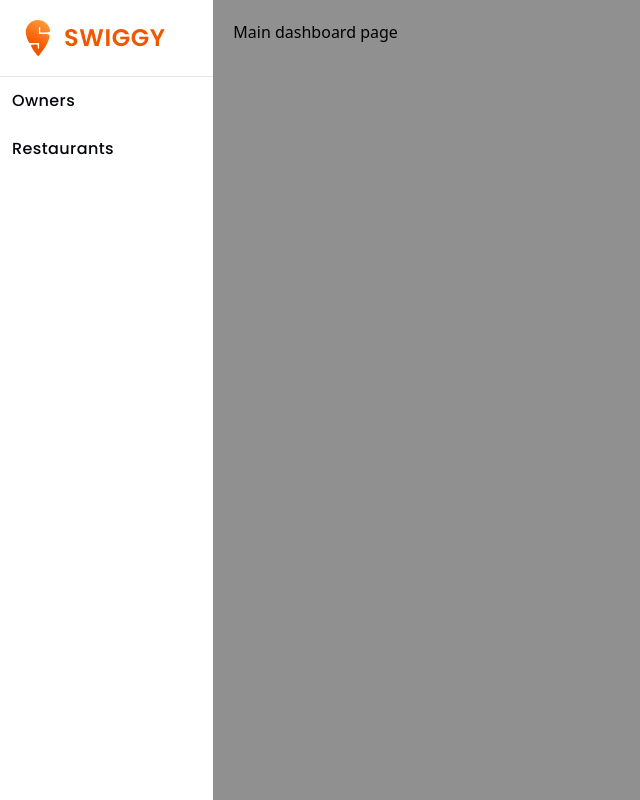
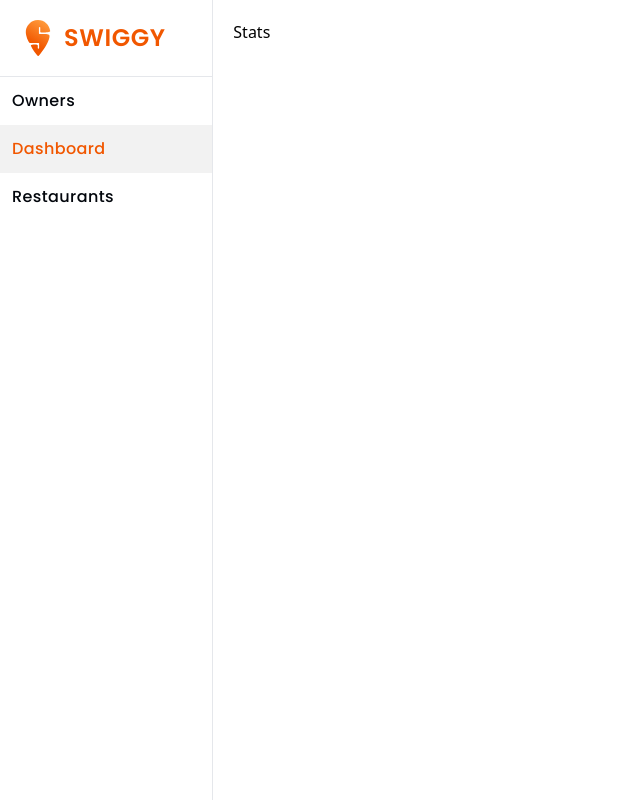
Before and after one commit to hrithikscube/swiggy-clone, a Next.js app: page /dashboard in a window 1280 px wide. Shown: the whole page, without its empty margins (0-640 px from the left). Built offline with nearby package versions, Linux system fonts and the light colour scheme.

Commit message:
swiggy admin panel

```diff
--- a/src/components/common/Logo.jsx
+++ b/src/components/common/Logo.jsx
@@ -1,12 +1,15 @@
+import Link from 'next/link';
 import React from 'react'
 
 const Logo = () => {
     return (
         <div className='flex items-center justify-start'>
-            <div className='flex items-center gap-2'>
-                <img src="/icons/swiggyLogo.svg" alt="swiggyLogo" className='w-9 h-9' />
-                <p className='text-swiggyOrange uppercase font-poppins tracking-wide font-semibold lg:text-2xl text-xl'>swiggy</p>
-            </div>
+            <Link href="/dashboard">
+                <div className='flex items-center gap-2'>
+                    <img src="/icons/swiggyLogo.svg" alt="swiggyLogo" className='w-9 h-9' />
+                    <p className='text-swiggyOrange uppercase font-poppins tracking-wide font-semibold lg:text-2xl text-xl'>swiggy</p>
+                </div>
+            </Link>
         </div>
     )
 }
--- a/src/components/common/RenderModule.jsx
+++ b/src/components/common/RenderModule.jsx
@@ -2,7 +2,7 @@ import React from 'react'
 
 const RenderModule = (props) => {
     return (
-        <div className='w-10/12 p-5 bg-[#909090] h-screen'>
+        <div className='w-10/12 p-5 h-screen'>
             {props.children}
         </div>
     )
--- a/src/components/common/SideMenu.jsx
+++ b/src/components/common/SideMenu.jsx
@@ -7,6 +7,10 @@ const menuItems = [
     {
         name: 'Owners',
         link: '/dashboard/owners'
+    },
+    {
+        name: 'Dashboard',
+        link: '/dashboard'
     },
     {
         name: 'Restaurants',
@@ -22,7 +26,7 @@ const inActiveStyle = 'text-footerDark hover:text-swiggyOrange'
 const SideMenu = () => {
     const { route } = useRouter()
     return (
-        <div className='w-2/12 py-5 bg-none h-screen shadow'>
+        <div className='w-2/12 py-5 bg-none h-screen border-r'>
             <div className='px-5'>
                 <Logo />
             </div>
--- /dev/null
+++ b/src/components/common/Stats.jsx
@@ -0,0 +1,9 @@
+import React from 'react'
+
+const Stats = () => {
+  return (
+    <div>Stats</div>
+  )
+}
+
+export default Stats
--- a/src/pages/dashboard/index.js
+++ b/src/pages/dashboard/index.js
@@ -1,11 +1,11 @@
 import React from 'react'
+import Stats from '@/components/common/Stats'
 import Dashboard from '@/components/common/Dashboard'
-
 
 
 const index = () => {
     return (
-        <Dashboard module={<h1>Main dashboard page</h1>} />
+        <Dashboard module={<Stats />} />
     )
 }
 
```
